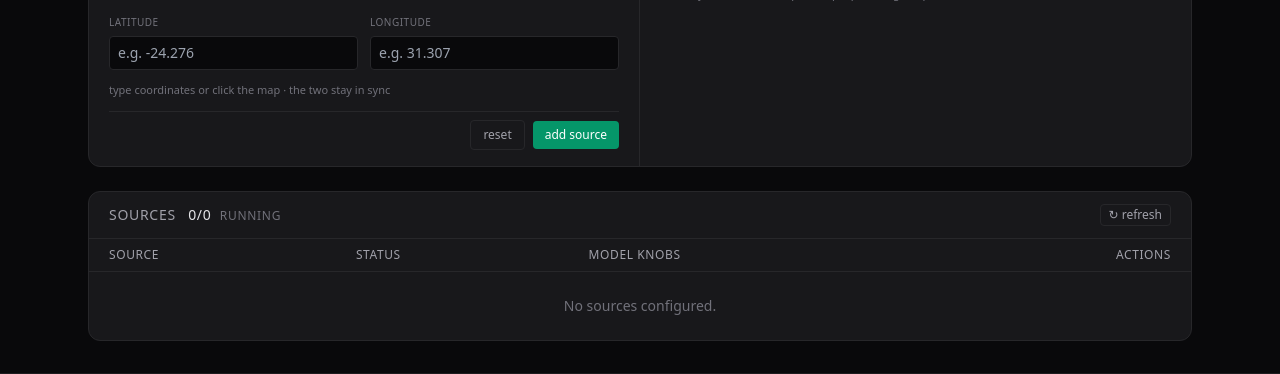
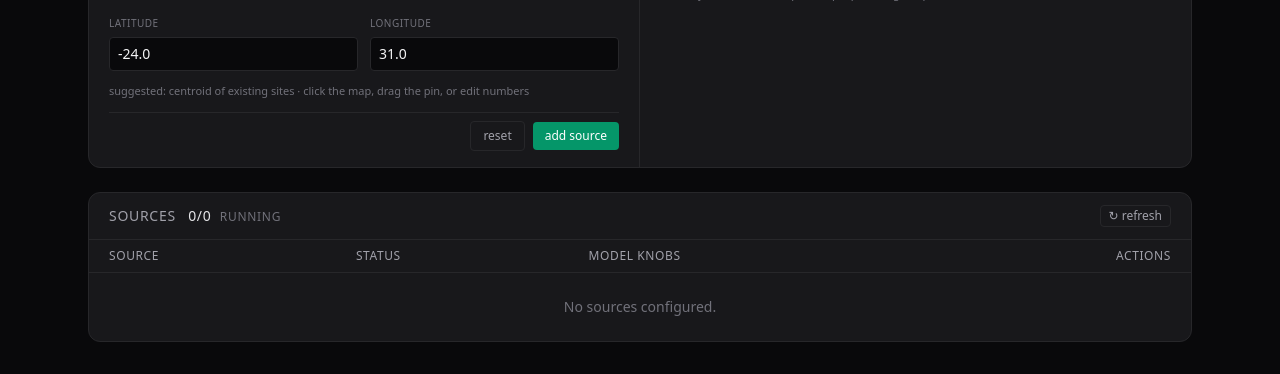
Before and after one commit to CaiusX/birdbrain, a FastAPI app: page /admin in a window 1280 px wide. Shown: the part 542-916 px from the top of the page. Run offline with FastAPI, Linux system fonts and the light colour scheme; some libraries are stand-ins or nearby versions.

Commit message:
Timezone dropdown + suggested default location on add-source form
Timezone is now a grouped <select> (Common + every Africa/* IANA zone)
instead of a free-text input — defaults to whichever zone is most
common across existing sources, so the typical add doesn't touch it.

Latitude/longitude pre-fill with the centroid of existing sites
(fallback -24, 31 if none exist). The map drops the green pick-pin
there on load via the same syncFromInputs() path the typed-edit flow
uses. The user can move the pin or retype the numbers; submitting
without touching anything still produces a valid (if approximate)
location.

```diff
--- a/src/africam/web/app.py
+++ b/src/africam/web/app.py
@@ -998,23 +998,61 @@ def create_app(cfg: AppConfig | None = None) -> FastAPI:
         # already in use so the user doesn't have to retype it. Fall back to
         # UTC if no source has a sensible value yet.
         from collections import Counter
+        from zoneinfo import available_timezones
         tz_counter = Counter(
             r["timezone"] for r in rows if r["timezone"] and r["timezone"] != "UTC"
         )
         default_tz = tz_counter.most_common(1)[0][0] if tz_counter else "UTC"
+
+        # Timezone dropdown options. Every Africa/* zone (the project's
+        # primary geography) plus a handful of common non-African zones,
+        # grouped so the select renders as optgroups.
+        africa_zones = sorted(
+            tz for tz in available_timezones() if tz.startswith("Africa/")
+        )
+        common_zones = [
+            "UTC",
+            "Europe/London",
+            "Europe/Berlin",
+            "Europe/Paris",
+            "America/New_York",
+            "America/Los_Angeles",
+            "America/Sao_Paulo",
+            "Asia/Tokyo",
+            "Asia/Singapore",
+            "Australia/Sydney",
+        ]
+        tz_options = [
+            {"group": "Common", "zones": common_zones},
+            {"group": "Africa", "zones": africa_zones},
+        ]
+
         # Existing sites with coords, for the map picker.
         existing_sites = [
             {"name": r["name"], "lat": r["lat"], "lon": r["lon"]}
             for r in rows
             if r["lat"] is not None and r["lon"] is not None
         ]
+        # Suggested default location for a new source: centroid of existing
+        # sites if any, otherwise a sensible southern-Africa fallback. The
+        # form drops a pin here on page load so submit-without-clicking-the-
+        # map works, but the user can move it freely.
+        if existing_sites:
+            default_lat = sum(s["lat"] for s in existing_sites) / len(existing_sites)
+            default_lon = sum(s["lon"] for s in existing_sites) / len(existing_sites)
+        else:
+            default_lat, default_lon = -24.0, 31.0
+
         return {
             "rows": rows,
             "running": running,
             "total": len(rows),
             "now": now,
             "default_tz": default_tz,
+            "tz_options": tz_options,
             "existing_sites": existing_sites,
+            "default_lat": round(default_lat, 6),
+            "default_lon": round(default_lon, 6),
         }
 
     def _admin_row(
--- a/src/africam/web/templates/admin.html
+++ b/src/africam/web/templates/admin.html
@@ -74,10 +74,16 @@
 
       <label class="block">
         <span class="text-[10px] uppercase tracking-wider text-zinc-500">Timezone</span>
-        <input name="timezone" type="text"
-               value="{{ default_tz }}"
-               placeholder="IANA, e.g. Africa/Johannesburg"
-               class="mt-1 w-full bg-zinc-950 border border-zinc-800 rounded px-2 py-1.5 text-sm text-zinc-100">
+        <select name="timezone"
+                class="mt-1 w-full bg-zinc-950 border border-zinc-800 rounded px-2 py-1.5 text-sm text-zinc-100">
+          {% for grp in tz_options %}
+            <optgroup label="{{ grp.group }}">
+              {% for tz in grp.zones %}
+                <option value="{{ tz }}" {% if tz == default_tz %}selected{% endif %}>{{ tz }}</option>
+              {% endfor %}
+            </optgroup>
+          {% endfor %}
+        </select>
       </label>
 
       <label class="block">
@@ -96,18 +102,18 @@
         <label class="block">
           <span class="text-[10px] uppercase tracking-wider text-zinc-500">Latitude</span>
           <input id="lat-input" name="lat" type="number" step="any" min="-90" max="90"
-                 placeholder="e.g. -24.276"
+                 value="{{ default_lat }}"
                  class="mt-1 w-full bg-zinc-950 border border-zinc-800 rounded px-2 py-1.5 text-sm text-zinc-100 tabular-nums">
         </label>
         <label class="block">
           <span class="text-[10px] uppercase tracking-wider text-zinc-500">Longitude</span>
           <input id="lon-input" name="lon" type="number" step="any" min="-180" max="180"
-                 placeholder="e.g. 31.307"
+                 value="{{ default_lon }}"
                  class="mt-1 w-full bg-zinc-950 border border-zinc-800 rounded px-2 py-1.5 text-sm text-zinc-100 tabular-nums">
         </label>
       </div>
       <p class="text-[11px] text-zinc-500 -mt-1">
-        type coordinates or click the map · the two stay in sync
+        suggested: centroid of existing sites · click the map, drag the pin, or edit numbers
       </p>
 
       <div class="flex items-center justify-end gap-2 pt-2 border-t border-zinc-800">
@@ -229,6 +235,10 @@
   latInput.addEventListener('input', syncFromInputs);
   lonInput.addEventListener('input', syncFromInputs);
 
+  // Drop the suggestion pin (server-computed centroid of existing sites)
+  // so the user has a working location even if they don't touch the map.
+  syncFromInputs();
+
   window.__addSourceMap = {
     removeMarker: () => {
       if (pickMarker) {
```
